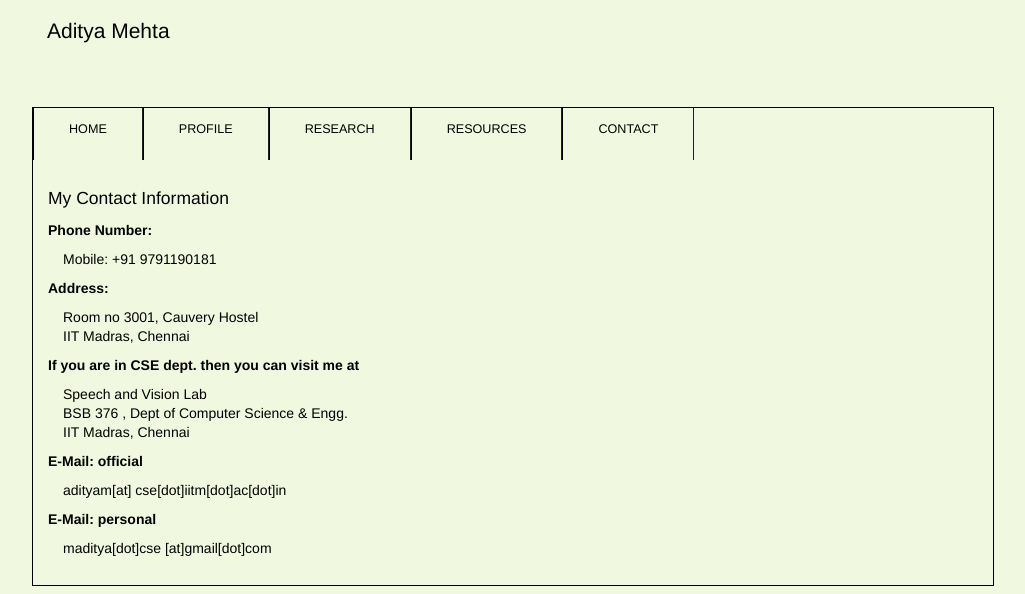
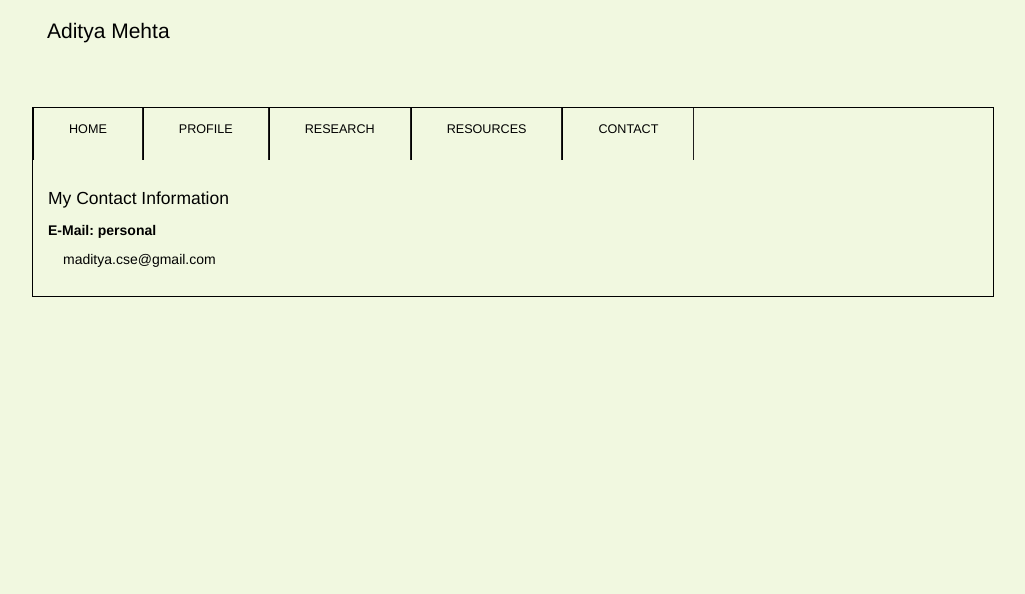
Before and after one commit to aditya-cse/aditya-cse.github.io, a plain HTML site: page contact.html in a window 1280 px wide. Shown: the whole page, without its empty margins (128-1153 px from the left). Drawn offline with Linux system fonts and the light colour scheme.

Commit message:
Update contact.html

```diff
--- a/contact.html
+++ b/contact.html
@@ -29,22 +29,8 @@
 			<div class="two_columns">
 				<h3>My Contact Information</h3>
 				<dl>
-					<dt>Phone Number:</dt>
-					<dd>Mobile: +91 9791190181 </dd>
-					<p></p>
-					<dt>Address:</dt>
-					<dd>Room no 3001, Cauvery Hostel </dd>
-					<dd>IIT Madras, Chennai</dd>
-					<dt>If you are in CSE dept. then you can visit me at</dt>
-					<dd>Speech and Vision Lab</dd>
-					<dd>BSB 376 , Dept of Computer Science &amp; Engg. </dd>
-					<dd>IIT Madras, Chennai</dd>
-					<p></p>
-					<dt>E-Mail: official</dt>
-
-					<dd>adityam[at] cse[dot]iitm[dot]ac[dot]in</dd>
 					<dt>E-Mail: personal</dt>
-					<dd>maditya[dot]cse [at]gmail[dot]com </dd>
+					<dd>maditya.cse@gmail.com </dd>
 				</dd></dl>
 
 			</div>
```
